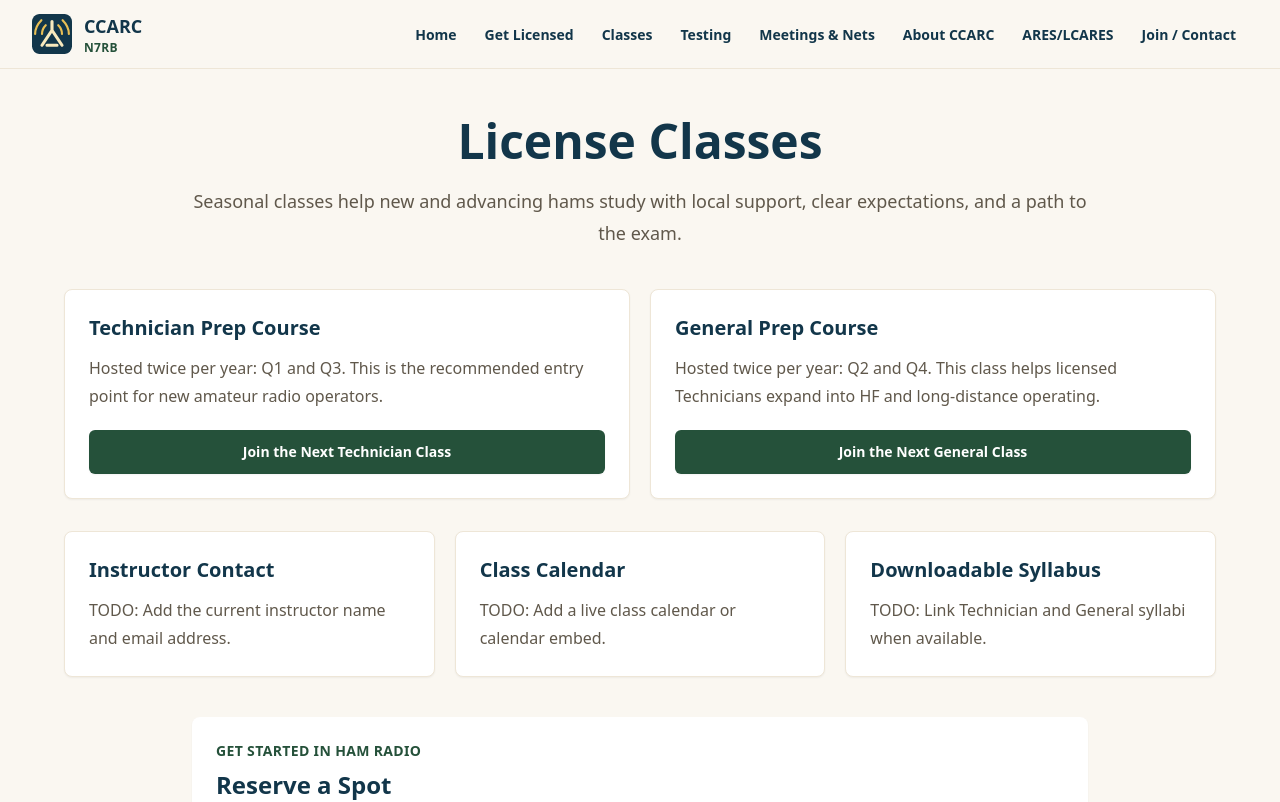
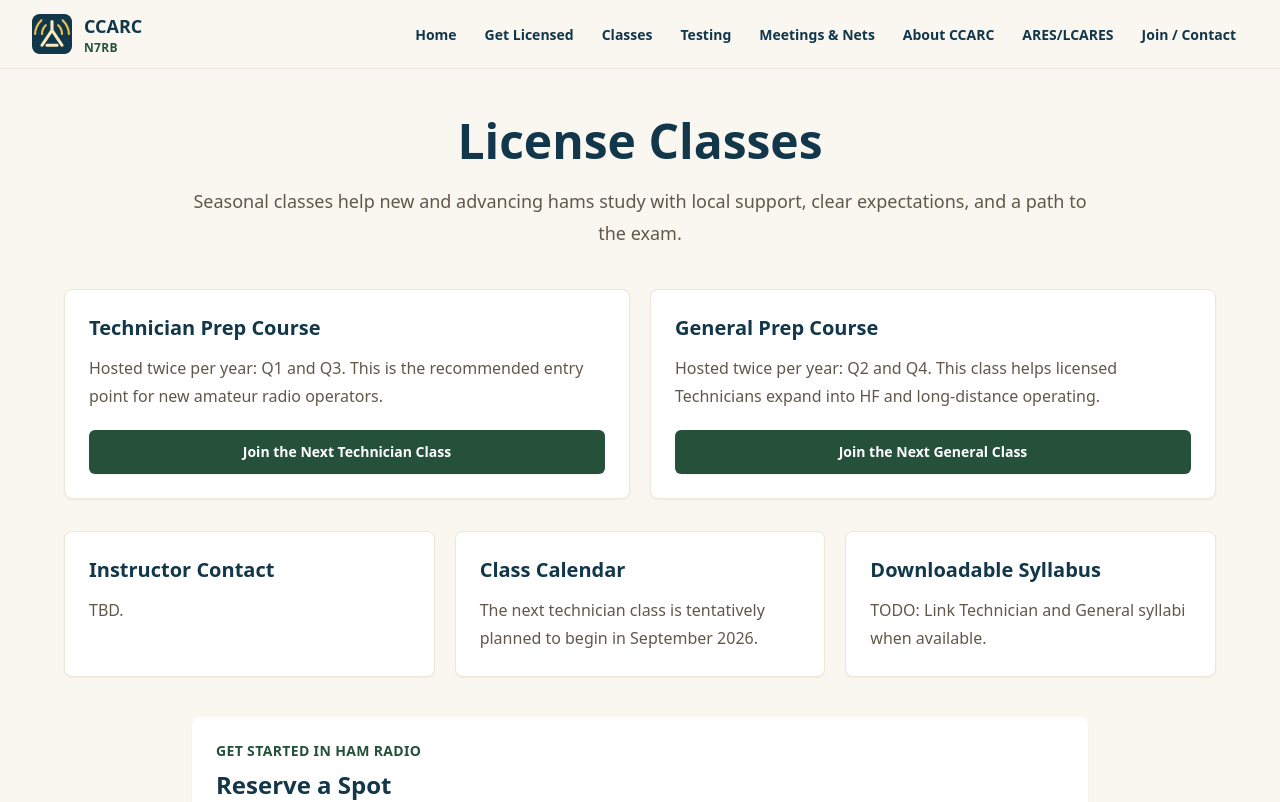
Before and after one commit to membership-ccarc/n7rb, a Next.js app: page /classes in a window 1280 px wide. Shown: the top 802 px of the page. Built offline with nearby package versions, Linux system fonts and the light colour scheme.

Commit message:
Update placeholder text in InfoCard components

```diff
--- a/app/classes/page.tsx
+++ b/app/classes/page.tsx
@@ -32,10 +32,10 @@ export default function ClassesPage() {
       </div>
       <div className="mx-auto mt-8 grid max-w-6xl gap-5 sm:grid-cols-2 lg:grid-cols-3">
         <InfoCard title="Instructor Contact">
-          <p>TODO: Add the current instructor name and email address.</p>
+          <p>TBD. </p>
         </InfoCard>
         <InfoCard title="Class Calendar">
-          <p>TODO: Add a live class calendar or calendar embed.</p>
+          <p>The next technician class is tentatively planned to begin in September 2026.</p>
         </InfoCard>
         <InfoCard title="Downloadable Syllabus">
           <p>TODO: Link Technician and General syllabi when available.</p>
```
